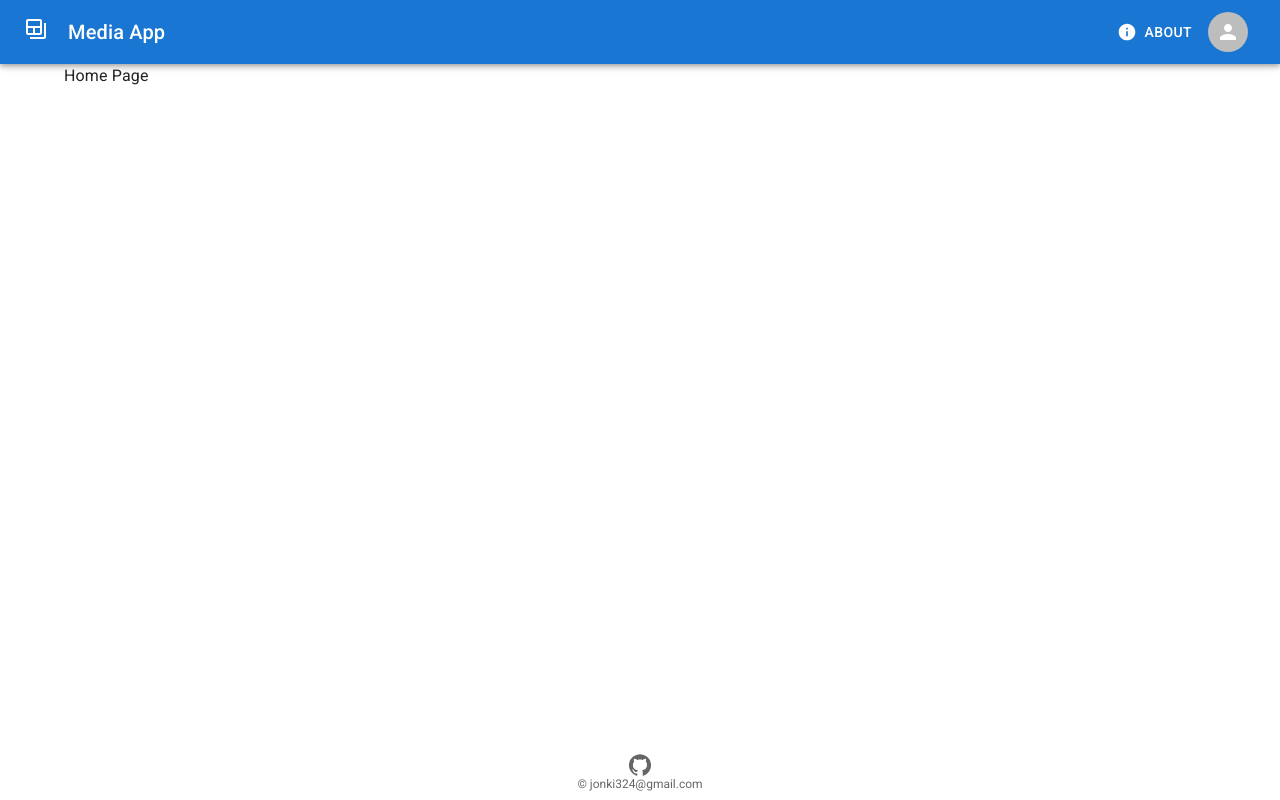
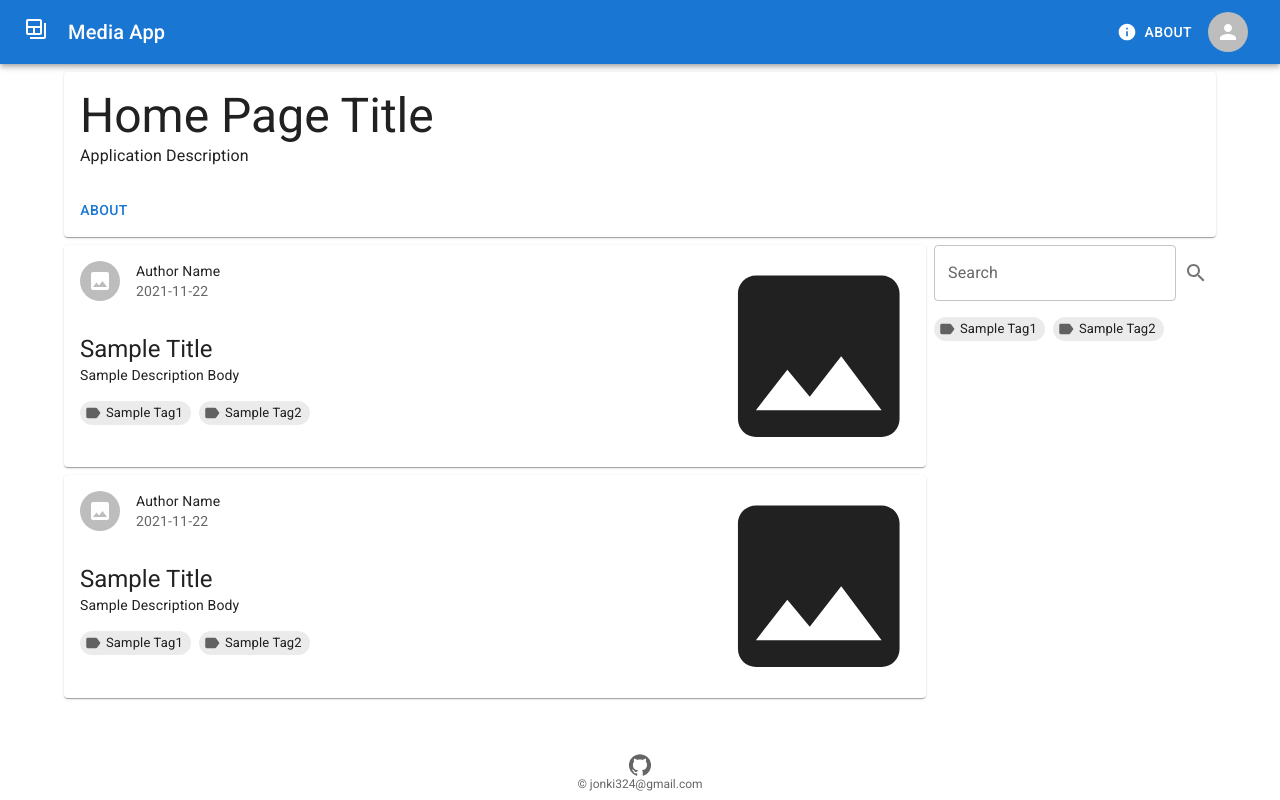
Before and after one commit to jonki324/media-app, a React (Create React App) app in the folder frontend/client/: page / in a window 1280 px wide. Built offline with nearby package versions, Linux system fonts and the light colour scheme.

Commit message:
ダミーHomeページ作成

```diff
--- a/frontend/client/src/features/Home/HomePage.tsx
+++ b/frontend/client/src/features/Home/HomePage.tsx
@@ -1,8 +1,115 @@
 import React from 'react';
+import { Link as RouterLink } from 'react-router-dom';
+import {
+  Typography,
+  Grid,
+  Card,
+  CardContent,
+  CardActions,
+  Button,
+  Link,
+  Stack,
+  CardHeader,
+  Avatar,
+  Chip,
+  TextField,
+  IconButton,
+  Box,
+} from '@mui/material';
+import { Image, Label, Search } from '@mui/icons-material';
 import Layout from '../../components/Layout/Layout';
 
 const HomePage: React.FC = () => {
-  return <Layout>Home Page</Layout>;
+  return (
+    <Layout>
+      <Grid container justifyContent="center" pt={1} spacing={1}>
+        <Grid item xs={12}>
+          <Card>
+            <CardContent>
+              <Typography variant="h3">Home Page Title</Typography>
+              <Typography variant="body1">Application Description</Typography>
+            </CardContent>
+            <CardActions>
+              <Button>
+                <Link component={RouterLink} to="/about" underline="none">
+                  About
+                </Link>
+              </Button>
+            </CardActions>
+          </Card>
+        </Grid>
+
+        <Grid item xs={12} md={9}>
+          <Stack spacing={1}>
+            <Card>
+              <Grid container>
+                <Grid item xs={9}>
+                  <CardHeader
+                    avatar={
+                      <Avatar>
+                        <Image />
+                      </Avatar>
+                    }
+                    title="Author Name"
+                    subheader="2021-11-22"
+                  />
+                  <CardContent>
+                    <Typography variant="h5">Sample Title</Typography>
+                    <Typography variant="body2">Sample Description Body</Typography>
+                    <Stack direction="row" spacing={1} mt={2}>
+                      <Chip icon={<Label />} size="small" label="Sample Tag1" />
+                      <Chip icon={<Label />} size="small" label="Sample Tag2" />
+                    </Stack>
+                  </CardContent>
+                </Grid>
+                <Grid item xs={3}>
+                  <Image sx={{ width: '100%', height: '100%' }} />
+                </Grid>
+              </Grid>
+            </Card>
+            <Card>
+              <Grid container>
+                <Grid item xs={9}>
+                  <CardHeader
+                    avatar={
+                      <Avatar>
+                        <Image />
+                      </Avatar>
+                    }
+                    title="Author Name"
+                    subheader="2021-11-22"
+                  />
+                  <CardContent>
+                    <Typography variant="h5">Sample Title</Typography>
+                    <Typography variant="body2">Sample Description Body</Typography>
+                    <Stack direction="row" spacing={1} mt={2}>
+                      <Chip icon={<Label />} size="small" label="Sample Tag1" />
+                      <Chip icon={<Label />} size="small" label="Sample Tag2" />
+                    </Stack>
+                  </CardContent>
+                </Grid>
+                <Grid item xs={3}>
+                  <Image sx={{ width: '100%', height: '100%' }} />
+                </Grid>
+              </Grid>
+            </Card>
+          </Stack>
+        </Grid>
+        <Grid item display={{ xs: 'none', md: 'block' }} md={3}>
+          <Box sx={{ display: 'flex' }}>
+            <TextField id="search" label="Search" variant="outlined" fullWidth />
+            <IconButton>
+              <Search />
+            </IconButton>
+          </Box>
+          <Stack direction="row" spacing={1} mt={2}>
+            <Chip icon={<Label />} size="small" label="Sample Tag1" />
+            <Chip icon={<Label />} size="small" label="Sample Tag2" />
+          </Stack>
+        </Grid>
+      </Grid>
+    </Layout>
+  );
 };
 
 export default HomePage;
```
